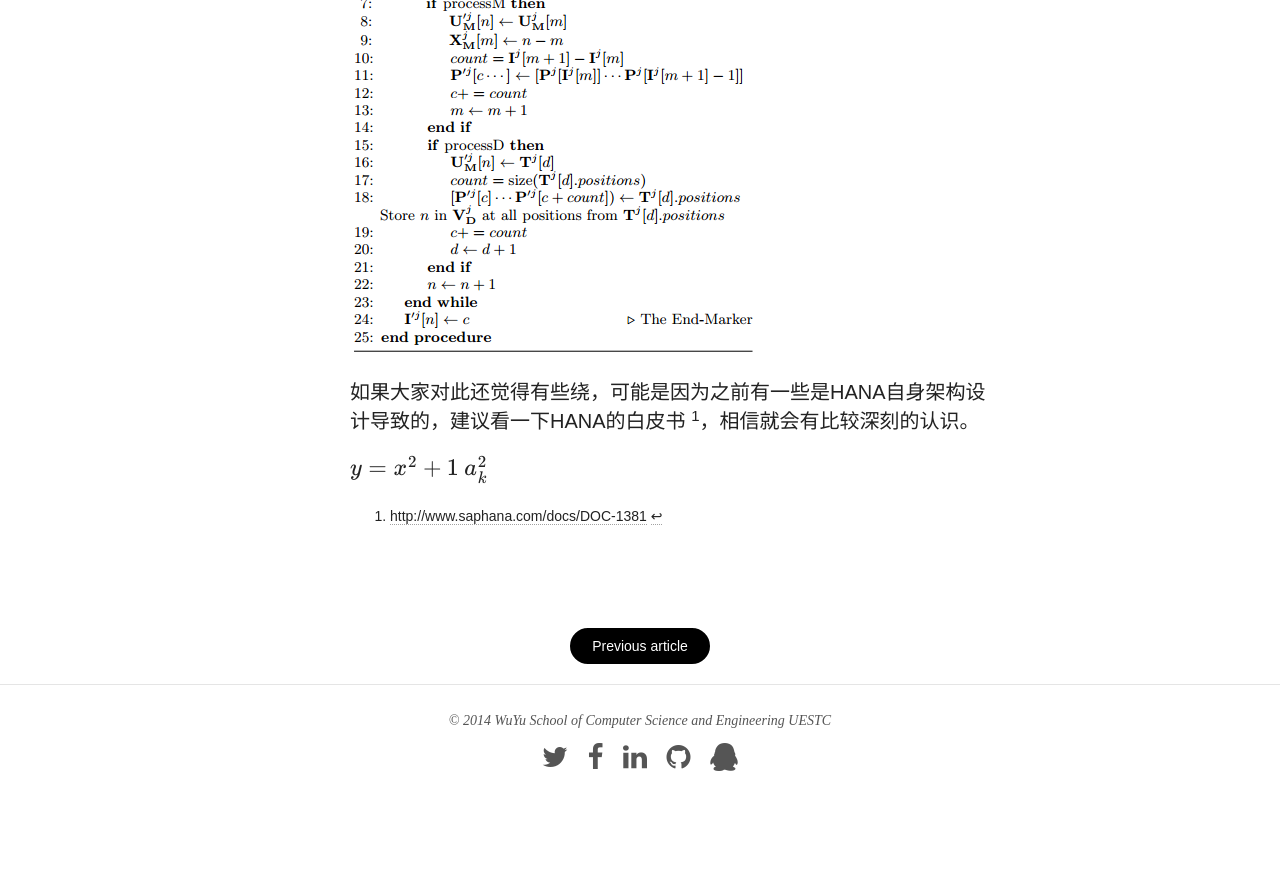
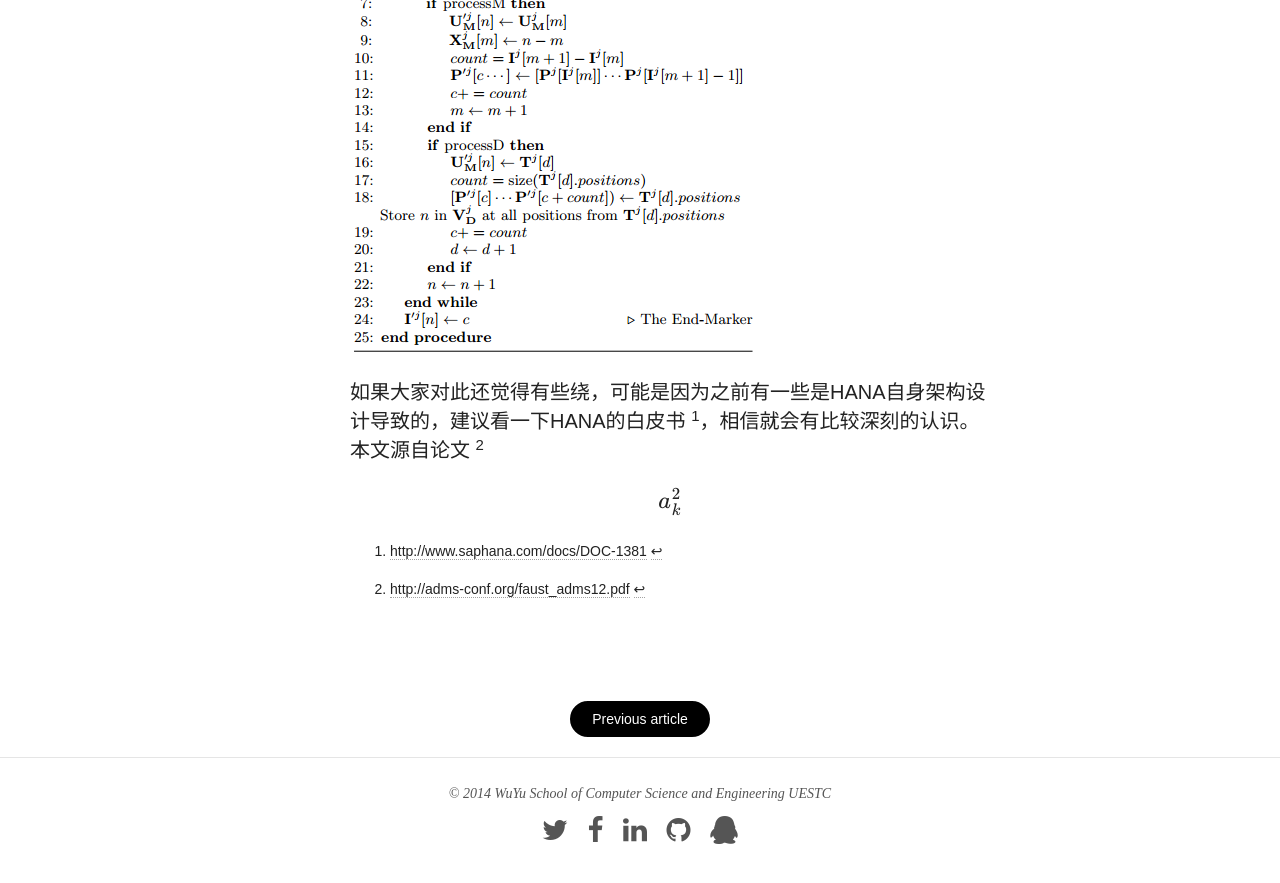
Before and after one commit to wuyu201321060203/wuyu201321060203.github.io, a Jekyll site: the page built from _posts/2014-08-31-FastLoopup.md, in a window 1280 px wide and 900 px high, scrolled down 5550 px. Shown: the top 883 px of the window. Built offline with Jekyll 4.4.1, drawn with Linux system fonts in a browser that asks for light colours; nearby versions of some CDN libraries; formulas are drawn with MathJax 3; comment, search, counter and statistics services are not loaded; before the commit the page ends 6377 px from its top, so only the background shows below that.

Commit message:
first post of FastLookup

```diff
--- a/_posts/2014-08-31-FastLoopup.md
+++ b/_posts/2014-08-31-FastLoopup.md
@@ -66,8 +66,10 @@ Inputs Step2的输入部分是增量向量，老的属性向量和刚才第一
 ![code](/images/fast4.png)
 
 如果大家对此还觉得有些绕，可能是因为之前有一些是HANA自身架构设计导致的，建议看一下HANA的白皮书 [^1]，相信就会有比较深刻的认识。
+本文源自论文 [^2]
 
 [^1]: <http://www.saphana.com/docs/DOC-1381>
 
-$$ y = x^2 + 1 $$
+[^2]: <http://adms-conf.org/faust_adms12.pdf>
+
 $$ a_k^2 $$
```
